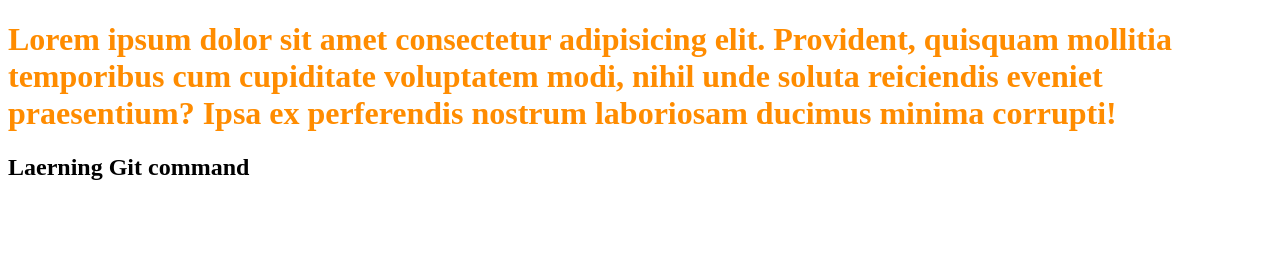
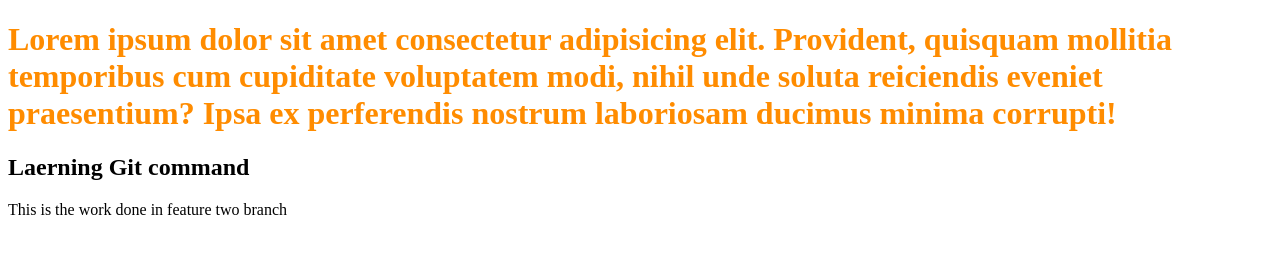
Before and after one commit to nayan1919/git-demo3, a plain HTML site: page git-init/index.html in a window 1280 px wide. Drawn offline with Linux system fonts and the light colour scheme.

Commit message:
added paragraph

```diff
--- a/git-init/index.html
+++ b/git-init/index.html
@@ -10,5 +10,6 @@
     <h1>Lorem ipsum dolor sit amet consectetur adipisicing elit. Provident, quisquam mollitia temporibus cum cupiditate voluptatem modi, nihil unde soluta reiciendis eveniet praesentium? Ipsa ex perferendis nostrum laboriosam ducimus minima corrupti!</h1>
 
     <h2>Laerning Git command</h2>
+    <p>This is the work done in feature two branch</p>
 </body>
 </html>
```
